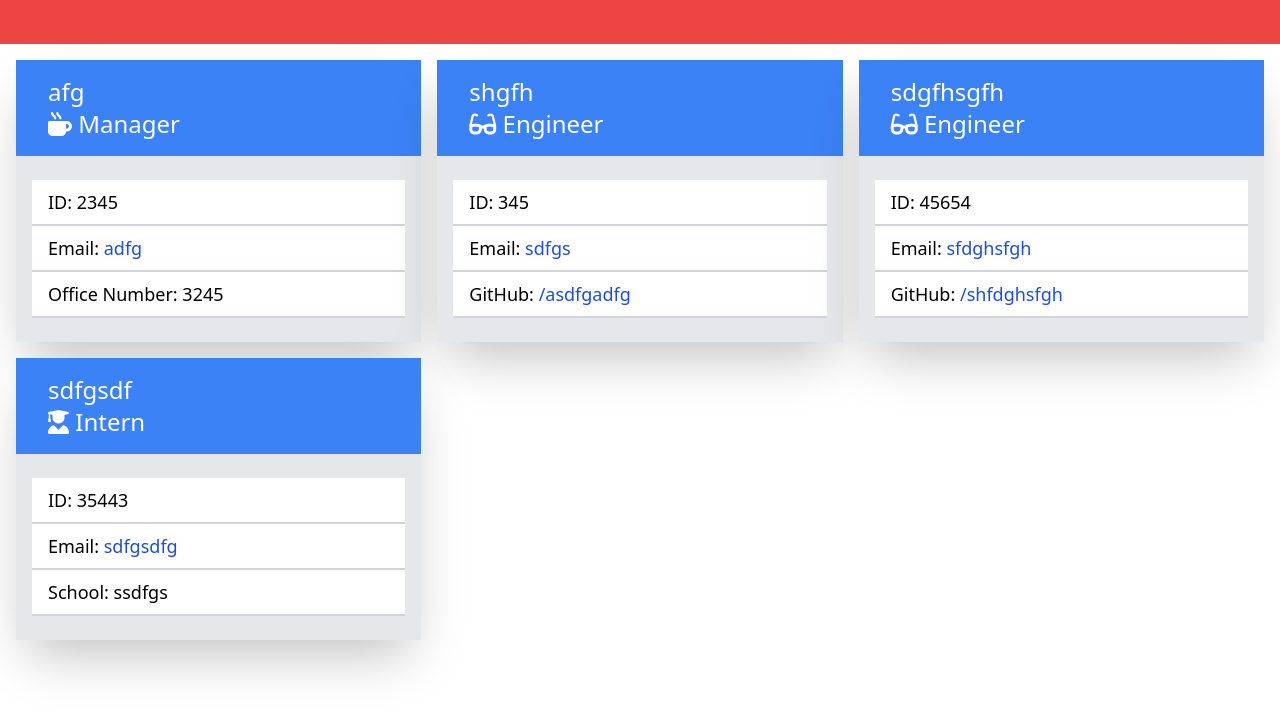
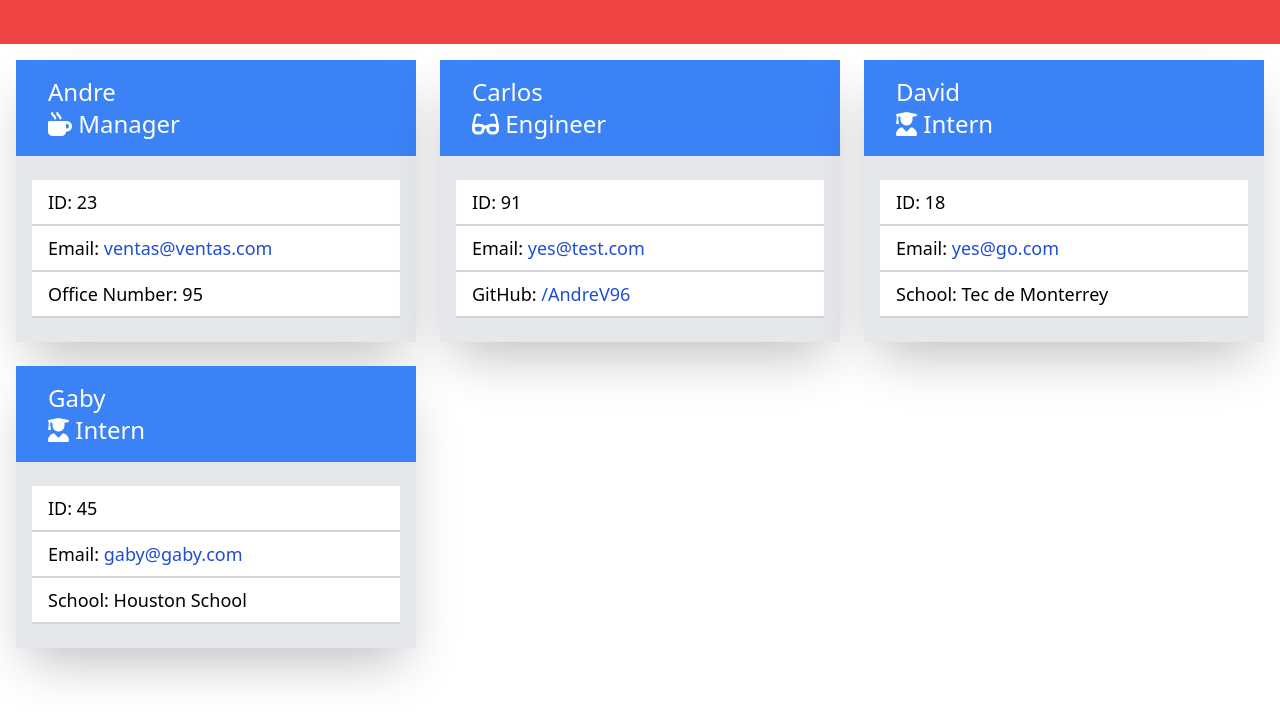
Before and after one commit to AndreV96/10_Team_Profile_Generator_AVL, a website: page dist/index.html in a window 1280 px wide. Shown: the part 88-800 px from the top of the page. Drawn offline with nearby package versions, Linux system fonts and the light colour scheme.

Commit message:
Created sample index.html file. Added readme with video of the repository's functionality and its description.

```diff
--- a/dist/index.html
+++ b/dist/index.html
@@ -12,59 +12,59 @@
       <h1 class="text-white text-3xl">My Team</h1>
     </section>
 
-    <section id="cardsSection" class="grid md:grid-cols-3 gap-4 p-4 justify-center align-center">
+    <section id="cardsSection" class="grid md:grid-cols-2 lg:grid-cols-3 gap-6 p-4 justify-center align-center">
 
       <div class="shadow-2xl bg-gray-200">
         <div class="p-4 bg-blue-500 text-white text-2xl px-8">
-          <h1>afg</h1>
+          <h1>Andre</h1>
         <i class="fas fa-mug-hot inline-block"></i>
         <h2 class="inline-block">Manager</h2>
         </div>
         <ul class="m-4 my-6 text-lg leading-20 bg-white" class="p-4">
-          <li class="p-4 py-2 border-b-2 border-gray-300">ID: 2345</li>
-          <li class="p-4 py-2 border-b-2 border-gray-300">Email: <a class=" text-blue-700 text-bold pointer" href="mailto:adfg">adfg</a></li>
-          <li class="p-4 py-2 border-b-2 border-gray-300">Office Number: 3245</li>
+          <li class="p-4 py-2 border-b-2 border-gray-300">ID: 23</li>
+          <li class="p-4 py-2 border-b-2 border-gray-300">Email: <a class=" text-blue-700 text-bold pointer" href="mailto:ventas@ventas.com">ventas@ventas.com</a></li>
+          <li class="p-4 py-2 border-b-2 border-gray-300">Office Number: 95</li>
         </ul>
       </div>
 
 
       <div class=" shadow-2xl bg-gray-200">
         <div class="p-4 bg-blue-500 text-white text-2xl px-8">
-          <h1>shgfh</h1>
+          <h1>Carlos</h1>
           <i class="fas fa-glasses"></i>
           <h2 class="inline">Engineer</h2>
         </div>
         <ul class="m-4 my-6 text-lg leading-20 bg-white">
-          <li class="p-4 py-2 border-b-2 border-gray-300">ID: 345</li>
-          <li class="p-4 py-2 border-b-2 border-gray-300">Email: <a class=" text-blue-700 text-bold pointer" href="mailto:sdfgs">sdfgs</a></li>
-          <li class="p-4 py-2 border-b-2 border-gray-300">GitHub: <a class=" text-blue-700 text-bold pointer" href="https://github.com/asdfgadfg/" target="_blank">/asdfgadfg</a></li>
-        </ul>
-      </div>
-
-      <div class=" shadow-2xl bg-gray-200">
-        <div class="p-4 bg-blue-500 text-white text-2xl px-8">
-          <h1>sdgfhsgfh</h1>
-          <i class="fas fa-glasses"></i>
-          <h2 class="inline">Engineer</h2>
-        </div>
-        <ul class="m-4 my-6 text-lg leading-20 bg-white">
-          <li class="p-4 py-2 border-b-2 border-gray-300">ID: 45654</li>
-          <li class="p-4 py-2 border-b-2 border-gray-300">Email: <a class=" text-blue-700 text-bold pointer" href="mailto:sfdghsfgh">sfdghsfgh</a></li>
-          <li class="p-4 py-2 border-b-2 border-gray-300">GitHub: <a class=" text-blue-700 text-bold pointer" href="https://github.com/shfdghsfgh/" target="_blank">/shfdghsfgh</a></li>
+          <li class="p-4 py-2 border-b-2 border-gray-300">ID: 91</li>
+          <li class="p-4 py-2 border-b-2 border-gray-300">Email: <a class=" text-blue-700 text-bold pointer" href="mailto:yes@test.com">yes@test.com</a></li>
+          <li class="p-4 py-2 border-b-2 border-gray-300">GitHub: <a class=" text-blue-700 text-bold pointer" href="https://github.com/AndreV96/" target="_blank">/AndreV96</a></li>
         </ul>
       </div>
 
 
       <div class=" shadow-2xl bg-gray-200">
         <div class="p-4 bg-blue-500 text-white text-2xl px-8">
-          <h1>sdfgsdf</h1>
+          <h1>David</h1>
           <i class="fas fa-user-graduate"></i>
           <h2 class="inline">Intern</h2>
         </div>
         <ul class="m-4 my-6 text-lg leading-20 bg-white">
-          <li class="p-4 py-2 border-b-2 border-gray-300">ID: 35443</li>
-          <li class="p-4 py-2 border-b-2 border-gray-300">Email: <a class=" text-blue-700 text-bold pointer" href="mailto:sdfgsdfg">sdfgsdfg</a></li>
-          <li class="p-4 py-2 border-b-2 border-gray-300">School: ssdfgs</li>
+          <li class="p-4 py-2 border-b-2 border-gray-300">ID: 18</li>
+          <li class="p-4 py-2 border-b-2 border-gray-300">Email: <a class=" text-blue-700 text-bold pointer" href="mailto:yes@go.com">yes@go.com</a></li>
+          <li class="p-4 py-2 border-b-2 border-gray-300">School: Tec de Monterrey</li>
+        </ul>
+      </div>
+
+      <div class=" shadow-2xl bg-gray-200">
+        <div class="p-4 bg-blue-500 text-white text-2xl px-8">
+          <h1>Gaby</h1>
+          <i class="fas fa-user-graduate"></i>
+          <h2 class="inline">Intern</h2>
+        </div>
+        <ul class="m-4 my-6 text-lg leading-20 bg-white">
+          <li class="p-4 py-2 border-b-2 border-gray-300">ID: 45</li>
+          <li class="p-4 py-2 border-b-2 border-gray-300">Email: <a class=" text-blue-700 text-bold pointer" href="mailto:gaby@gaby.com">gaby@gaby.com</a></li>
+          <li class="p-4 py-2 border-b-2 border-gray-300">School: Houston School</li>
         </ul>
       </div>
 
```
Also changed, not shown: README.md (added).
